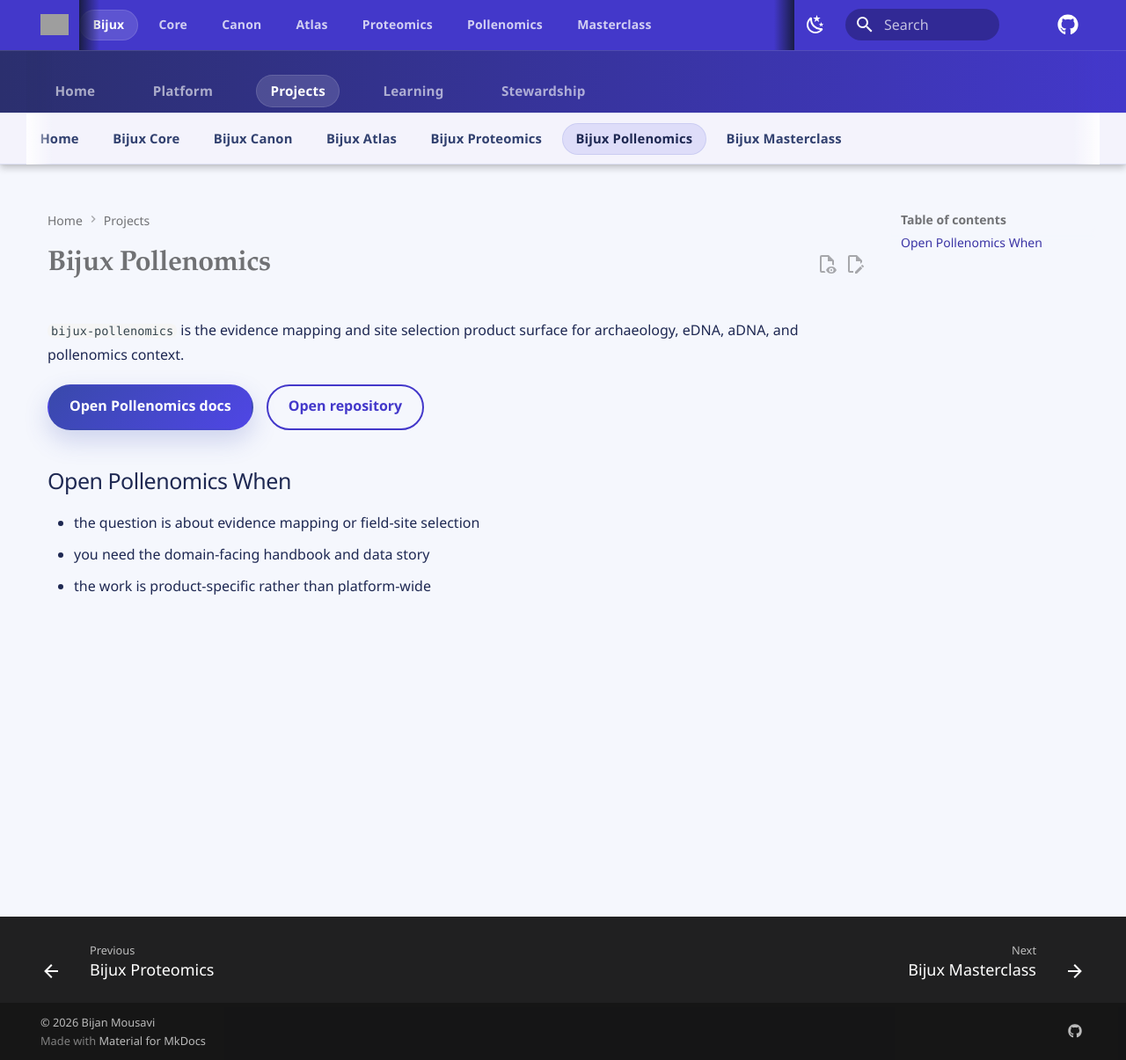
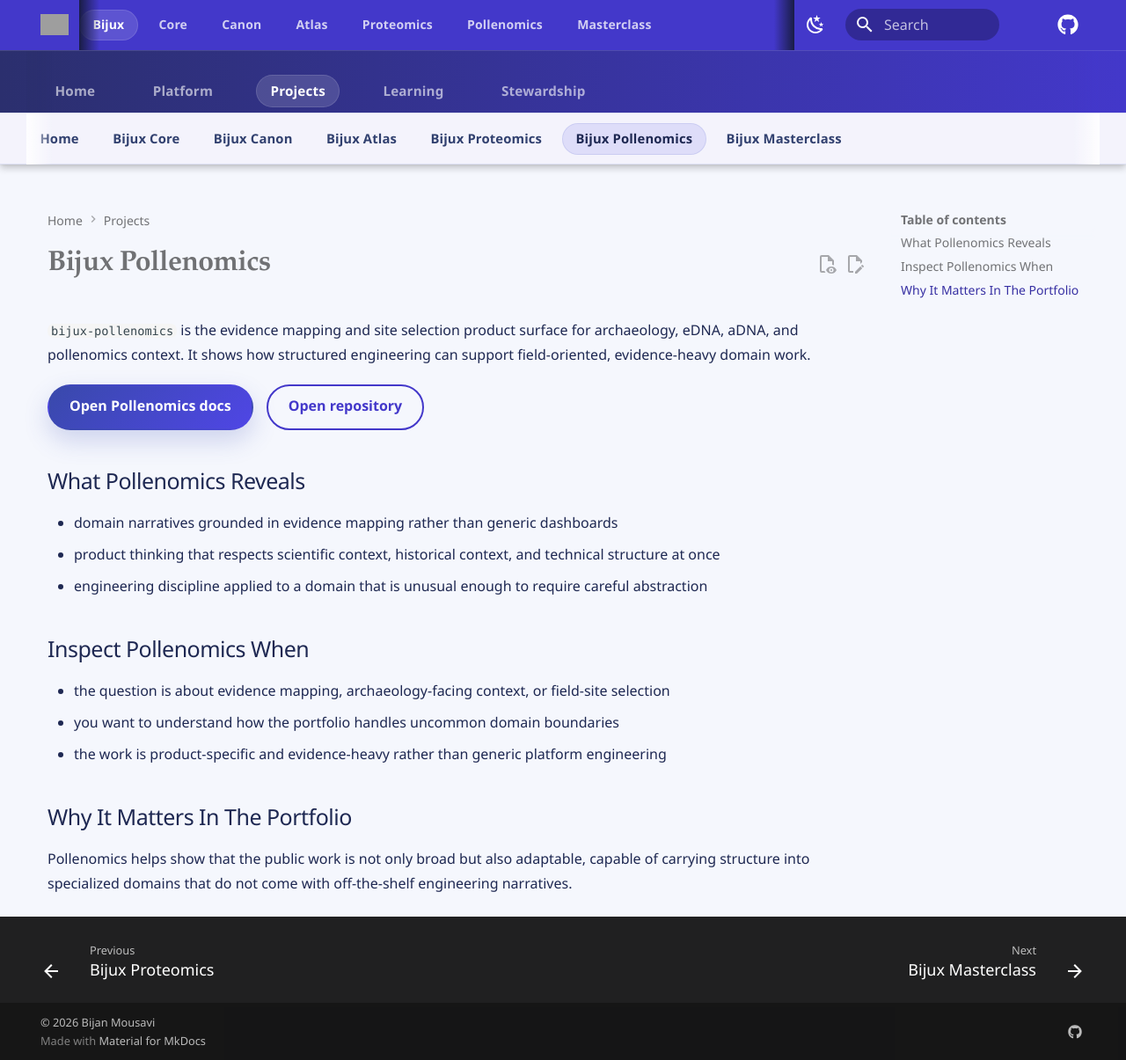
Before and after one commit to bijux/bijux.github.io, an MkDocs documentation site: the page built from docs/projects/bijux-pollenomics.md, in a window 1280 px wide and 1205 px high. Shown: the whole window at 88% size. Built offline with MkDocs 1.6.1 and Material for MkDocs 9.7.7, drawn with Linux system fonts in a browser that asks for light colours; comment, search, counter and statistics services are not loaded; grey boxes are pictures that could not be loaded.

Commit message:
feat(docs): sharpen project evidence pages

```diff
--- a/docs/projects/bijux-atlas.md
+++ b/docs/projects/bijux-atlas.md
@@ -10,15 +10,29 @@ last_reviewed: 2026-04-12
 # Bijux Atlas
 
 `bijux-atlas` is the delivery and operational surface for services,
-datasets, APIs, and docs control-plane behavior.
+datasets, APIs, and docs control-plane behavior. It is the strongest
+public signal in the portfolio for data delivery, service architecture,
+and operational visibility.
 
 <div class="bijux-quicklinks">
 <a class="md-button md-button--primary" href="https://bijux.io/bijux-atlas/">Open Atlas docs</a>
 <a class="md-button" href="https://github.com/bijux/bijux-atlas">Open repository</a>
 </div>
 
-## Open Atlas When
+## What Atlas Reveals
+
+- data and service surfaces designed as maintained product interfaces
+- operational reporting, validation, and docs-quality behavior treated as part of delivery
+- engineering attention to both machine-readable artifacts and human-readable operating context
+
+## Inspect Atlas When
 
 - the question is about API delivery, dataset publishing, or service behavior
-- you are tracing docs UX, ops validation, or operational evidence
-- you need the repository that owns the docs platform control plane
+- you are tracing docs UX checks, ops validation, or operational evidence
+- you want the clearest public example of data-service engineering in the Bijux portfolio
+
+## Why It Matters In The Portfolio
+
+Atlas shows that the work extends beyond internal architecture into
+delivery surfaces that have to be published, validated, and operated
+credibly.
--- a/docs/projects/bijux-canon.md
+++ b/docs/projects/bijux-canon.md
@@ -11,15 +11,28 @@ last_reviewed: 2026-04-12
 
 `bijux-canon` is the governed knowledge-system stack for deterministic
 ingest, retrieval, reasoning, orchestration, and controlled runtime
-acceptance.
+acceptance. It is the clearest public demonstration of system
+decomposition around AI and knowledge workflows.
 
 <div class="bijux-quicklinks">
 <a class="md-button md-button--primary" href="https://bijux.io/bijux-canon/">Open Canon docs</a>
 <a class="md-button" href="https://github.com/bijux/bijux-canon">Open repository</a>
 </div>
 
-## Open Canon When
+## What Canon Reveals
+
+- package boundaries that separate ingest, indexing, reasoning, agents, and runtime concerns cleanly
+- governed AI and retrieval thinking that favors inspectability over mystery
+- documentation that explains architecture as a maintained system rather than an afterthought
+
+## Inspect Canon When
 
 - the question is about ingest, indexing, reasoning, agents, or runtime proof
-- the issue is in a governed AI workflow rather than a domain product shell
-- you need repository or package handbooks for Canon’s split architecture
+- you want to see how a knowledge system is split into accountable components
+- the issue is in a governed AI workflow rather than a domain-specific product shell
+
+## Why It Matters In The Portfolio
+
+Canon demonstrates architectural judgment in a space where systems often
+collapse into indistinct “AI platform” stories. The split itself carries
+the argument.
--- a/docs/projects/bijux-core.md
+++ b/docs/projects/bijux-core.md
@@ -10,15 +10,28 @@ last_reviewed: 2026-04-12
 # Bijux Core
 
 `bijux-core` is the execution and governance backbone for the public
-Bijux system family.
+Bijux system family. It is the best starting point when the question is
+about runtime authority, repository discipline, or the engineering
+machinery that should remain stable beneath higher-level products.
 
 <div class="bijux-quicklinks">
 <a class="md-button md-button--primary" href="https://bijux.io/bijux-core/">Open Core docs</a>
 <a class="md-button" href="https://github.com/bijux/bijux-core">Open repository</a>
 </div>
 
-## Open Core When
+## What Core Reveals
 
-- the question is about CLI behavior, DAG execution, or repository-wide runtime discipline
-- the answer likely lives in contracts, evidence, or release governance
-- you need the shared backbone rather than a domain-specific product layer
+- command and runtime thinking that is explicit rather than hidden in scripts
+- repository-wide governance, evidence, and release posture
+- a preference for bounded operational surfaces over loose utility sprawl
+
+## Inspect Core When
+
+- the question is about CLI behavior, DAG execution, runtime control, or release discipline
+- you want the strongest public evidence of platform engineering structure
+- the answer likely lives in contracts, validation flows, or repository-owned operating rules
+
+## Why It Matters In The Portfolio
+
+Core shows that the rest of the portfolio is not resting on vague
+infrastructure claims. The backbone is visible, named, and inspectable.
--- a/docs/projects/bijux-masterclass.md
+++ b/docs/projects/bijux-masterclass.md
@@ -10,15 +10,27 @@ last_reviewed: 2026-04-12
 # Bijux Masterclass
 
 `bijux-masterclass` is the public learning surface for Bijux programs
-and deep-dive courses.
+and deep-dive courses. It shows that the underlying engineering is clear
+enough to be taught without being diluted.
 
 <div class="bijux-quicklinks">
 <a class="md-button md-button--primary" href="https://bijux.io/bijux-masterclass/">Open Masterclass docs</a>
 <a class="md-button" href="https://github.com/bijux/bijux-masterclass">Open repository</a>
 </div>
 
-## Open Masterclass When
+## What Masterclass Reveals
+
+- the ability to translate technical systems into teachable, reusable learning paths
+- engineering communication that preserves structure instead of replacing it with slogans
+- a public education surface that still feels connected to the rest of the system family
+
+## Inspect Masterclass When
 
 - you want structured learning paths instead of repository reference docs
 - you are choosing between the public Python and reproducible research programs
-- you need course-level entry points inside the shared documentation shell
+- you want to see how technical clarity carries from software into teaching
+
+## Why It Matters In The Portfolio
+
+Masterclass makes the portfolio more persuasive by showing that the work
+is not only buildable and operable, but also explainable.
--- a/docs/projects/bijux-pollenomics.md
+++ b/docs/projects/bijux-pollenomics.md
@@ -10,15 +10,29 @@ last_reviewed: 2026-04-12
 # Bijux Pollenomics
 
 `bijux-pollenomics` is the evidence mapping and site selection product
-surface for archaeology, eDNA, aDNA, and pollenomics context.
+surface for archaeology, eDNA, aDNA, and pollenomics context. It shows
+how structured engineering can support field-oriented, evidence-heavy
+domain work.
 
 <div class="bijux-quicklinks">
 <a class="md-button md-button--primary" href="https://bijux.io/bijux-pollenomics/">Open Pollenomics docs</a>
 <a class="md-button" href="https://github.com/bijux/bijux-pollenomics">Open repository</a>
 </div>
 
-## Open Pollenomics When
+## What Pollenomics Reveals
 
-- the question is about evidence mapping or field-site selection
-- you need the domain-facing handbook and data story
-- the work is product-specific rather than platform-wide
+- domain narratives grounded in evidence mapping rather than generic dashboards
+- product thinking that respects scientific context, historical context, and technical structure at once
+- engineering discipline applied to a domain that is unusual enough to require careful abstraction
+
+## Inspect Pollenomics When
+
+- the question is about evidence mapping, archaeology-facing context, or field-site selection
+- you want to understand how the portfolio handles uncommon domain boundaries
+- the work is product-specific and evidence-heavy rather than generic platform engineering
+
+## Why It Matters In The Portfolio
+
+Pollenomics helps show that the public work is not only broad but also
+adaptable, capable of carrying structure into specialized domains that
+do not come with off-the-shelf engineering narratives.
--- a/docs/projects/bijux-proteomics.md
+++ b/docs/projects/bijux-proteomics.md
@@ -10,15 +10,28 @@ last_reviewed: 2026-04-12
 # Bijux Proteomics
 
 `bijux-proteomics` is the proteomics and discovery product surface in
-the Bijux ecosystem.
+the Bijux ecosystem. It shows how the same platform and software
+discipline carries into scientific and laboratory-adjacent work.
 
 <div class="bijux-quicklinks">
 <a class="md-button md-button--primary" href="https://bijux.io/bijux-proteomics/">Open Proteomics docs</a>
 <a class="md-button" href="https://github.com/bijux/bijux-proteomics">Open repository</a>
 </div>
 
-## Open Proteomics When
+## What Proteomics Reveals
+
+- domain-oriented product thinking rather than generic platform abstraction
+- software structure that can carry subject-matter complexity without losing clarity
+- a public scientific computing surface that still reflects repository discipline
+
+## Inspect Proteomics When
 
 - the work is specifically about proteomics, discovery, or lab-facing workflows
-- you need the domain handbook, not just the platform repository beneath it
-- the question is product-specific rather than cross-repository
+- you want to see how engineering structure adapts to scientific product work
+- the question is product-specific rather than purely platform-wide
+
+## Why It Matters In The Portfolio
+
+Proteomics shows that the portfolio can move from infrastructure and
+delivery into domain systems where data, workflow, and subject-matter
+context matter at the same time.
```
